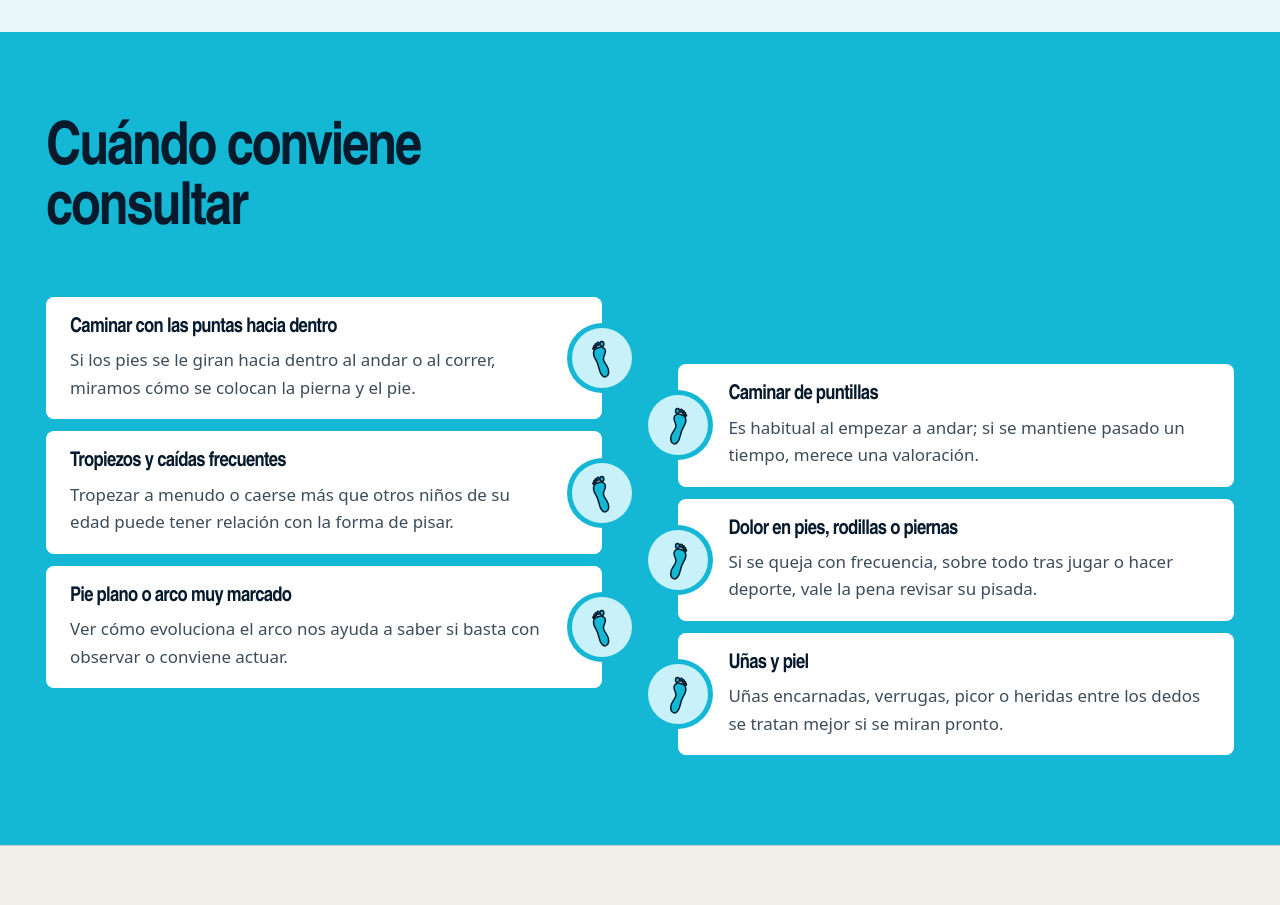
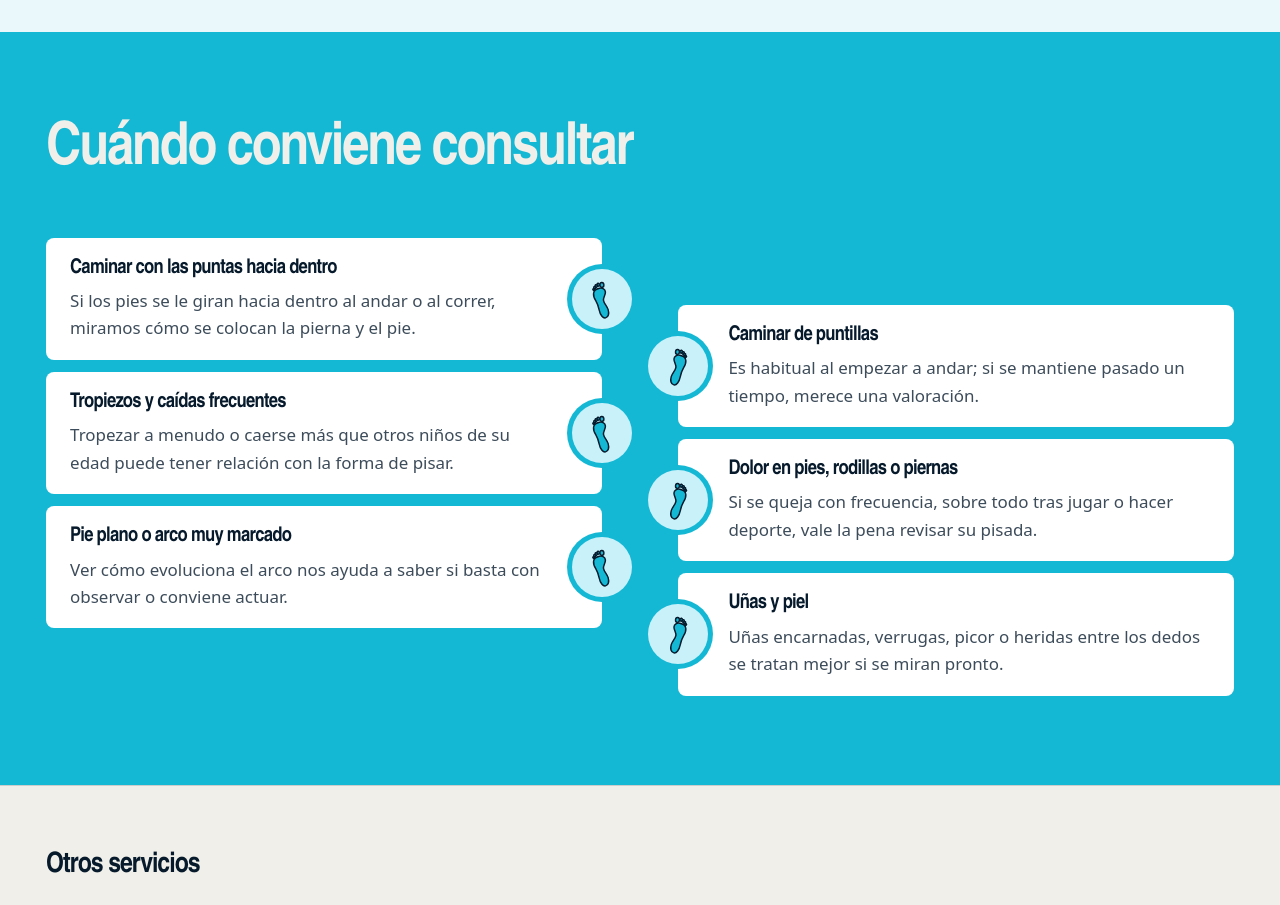
Before and after one commit to NataliaaJN/valdepodo, a Nuxt app: page /servicios/podologia-infantil in a window 1280 px wide. Shown: the part 2080-2985 px from the top of the page. Built offline with nearby package versions, Linux system fonts and the light colour scheme; grey boxes are pictures that could not be loaded.

Commit message:
Servicios: título de «Cuándo conviene consultar» en color hueso y con la misma medida que los de las demás secciones
Co-Authored-By: Claude Sonnet 5.5 <noreply@anthropic.com>

```diff
--- a/app/pages/servicios/podologia-infantil.vue
+++ b/app/pages/servicios/podologia-infantil.vue
@@ -202,10 +202,12 @@ const [gait, arch, toes, shoe] = kids.assessments
   padding-block: clamp(3.5rem, 7vw, 6rem);
   --mark: 3.75rem;
 }
+/* Mismo título que el resto de secciones (display-m); en hueso para contrastar con el cyan */
 .consult__title {
-  max-width: 14ch;
+  max-width: 24ch;
   font-size: var(--text-display-m);
   line-height: var(--text-display-m--line-height);
+  color: var(--color-bone);
 }
 .path {
   display: grid;
```
